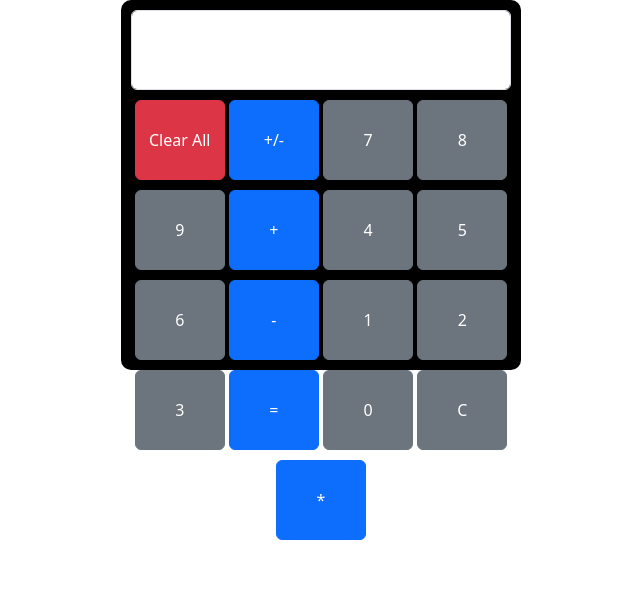
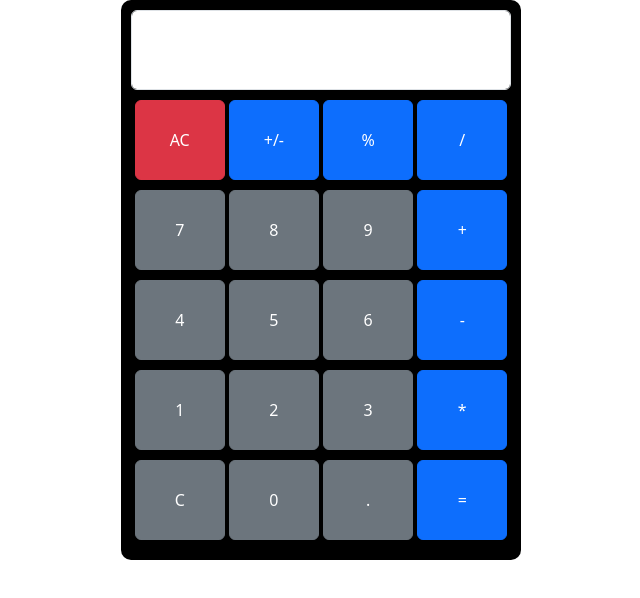
Before and after one commit to usamah25/Bootcamp-Inosoft-calculator, a plain HTML site: page index.html in a window 1280 px wide. Shown: the whole page, without its empty margins (319-959 px from the left). Drawn offline with nearby package versions, Linux system fonts and the light colour scheme.

Commit message:
version 2.0

```diff
--- a/index.html
+++ b/index.html
@@ -16,8 +16,10 @@
                 <form action="#" name="calculator" class="main">
                     <input type="text" id="display" readonly class="form-control display-calc">
 
-                    <button type="button" class="btn btn-danger btn-block" onclick="clearDisplay()">Clear All</button>
+                    <button type="button" class="btn btn-danger btn-block" onclick="clearDisplay()">AC</button>
                     <button type="button" class="btn btn-primary" onclick="togglePlusMinus()">+/-</button>
+                    <button type="button" class="btn btn-primary btn-block" onclick="appendToDisplay('%')">%</button>
+                    <button type="button" class="btn btn-primary btn-block" onclick="appendToDisplay('/')">/</button>
 
                     <button type="button" class="btn btn-secondary" onclick="appendToDisplay('7')">7</button>
                     <button type="button" class="btn btn-secondary" onclick="appendToDisplay('8')">8</button>
@@ -32,18 +34,19 @@
                     <button type="button" class="btn btn-secondary" onclick="appendToDisplay('1')">1</button>
                     <button type="button" class="btn btn-secondary" onclick="appendToDisplay('2')">2</button>
                     <button type="button" class="btn btn-secondary" onclick="appendToDisplay('3')">3</button>
+                    <button type="button" class="btn btn-primary" onclick="appendToDisplay('*')">*</button>
+
+                    <button type="button" class="btn btn-secondary btn-block" onclick="backspace()">C</button>
+                    <button type="button" class="btn btn-secondary" onclick="appendToDisplay('0')">0</button>
+                    <button type="button" class="btn btn-secondary btn-block" onclick="appendToDisplay('.')">.</button>
                     <button type="button" class="btn btn-primary" onclick="calculate()">=</button>
-
-                    <button type="button" class="btn btn-secondary" onclick="appendToDisplay('0')">0</button>
-                    <button type="button" class="btn btn-secondary" onclick="clearDisplay()">C</button>
-                    <button type="button" class="btn btn-primary" onclick="appendToDisplay('*')">*</button>
                 </form>
             </div>
         </div>
     </div>
 
     <script>
-        function appendToDisplay(value) {
+    function appendToDisplay(value) {
         var display = document.getElementById('display');
         display.value += value;
     }
@@ -52,14 +55,25 @@
         document.getElementById('display').value = '';
     }
 
+    function backspace() {
+        var display = document.getElementById('display');
+        display.value = display.value.slice(0, -1);
+    }
+
     function calculate() {
         var display = document.getElementById('display');
-        display.value = eval(display.value);
+        // Mengganti simbol persen dengan "/ 100" sebelum evaluasi
+        display.value = eval(display.value.replace(/%/g, '/100'));
+
+        // Memastikan angka desimal ditampilkan dengan tepat
+        if (display.value % 1 !== 0) {
+            display.value = parseFloat(display.value).toFixed(4).replace(/\.?0+$/, '');
+        }
     }
 
     function togglePlusMinus() {
         var display = document.getElementById('display');
-        var currentValue = display.value;
+        var currentValue = display.value.trim();
 
         if (currentValue.startsWith('-')) {
             display.value = currentValue.substring(1);
--- a/style.css
+++ b/style.css
@@ -10,7 +10,7 @@
 .main {
     background-color: black;
     color: white;
-    height: 370px;
+    height: 560px;
     width: 400px;
     padding: 10px;
     border-radius: 10px;
```
